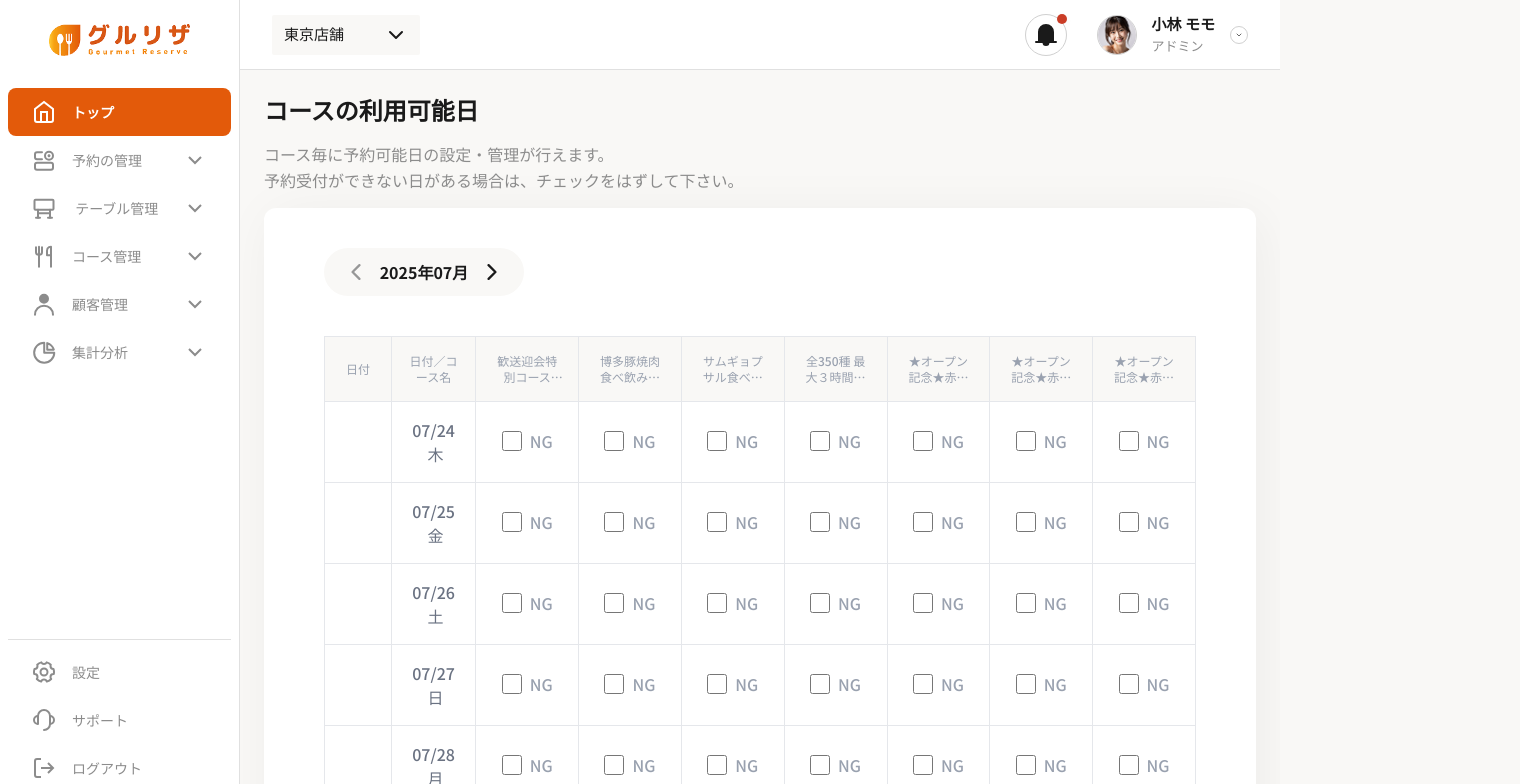
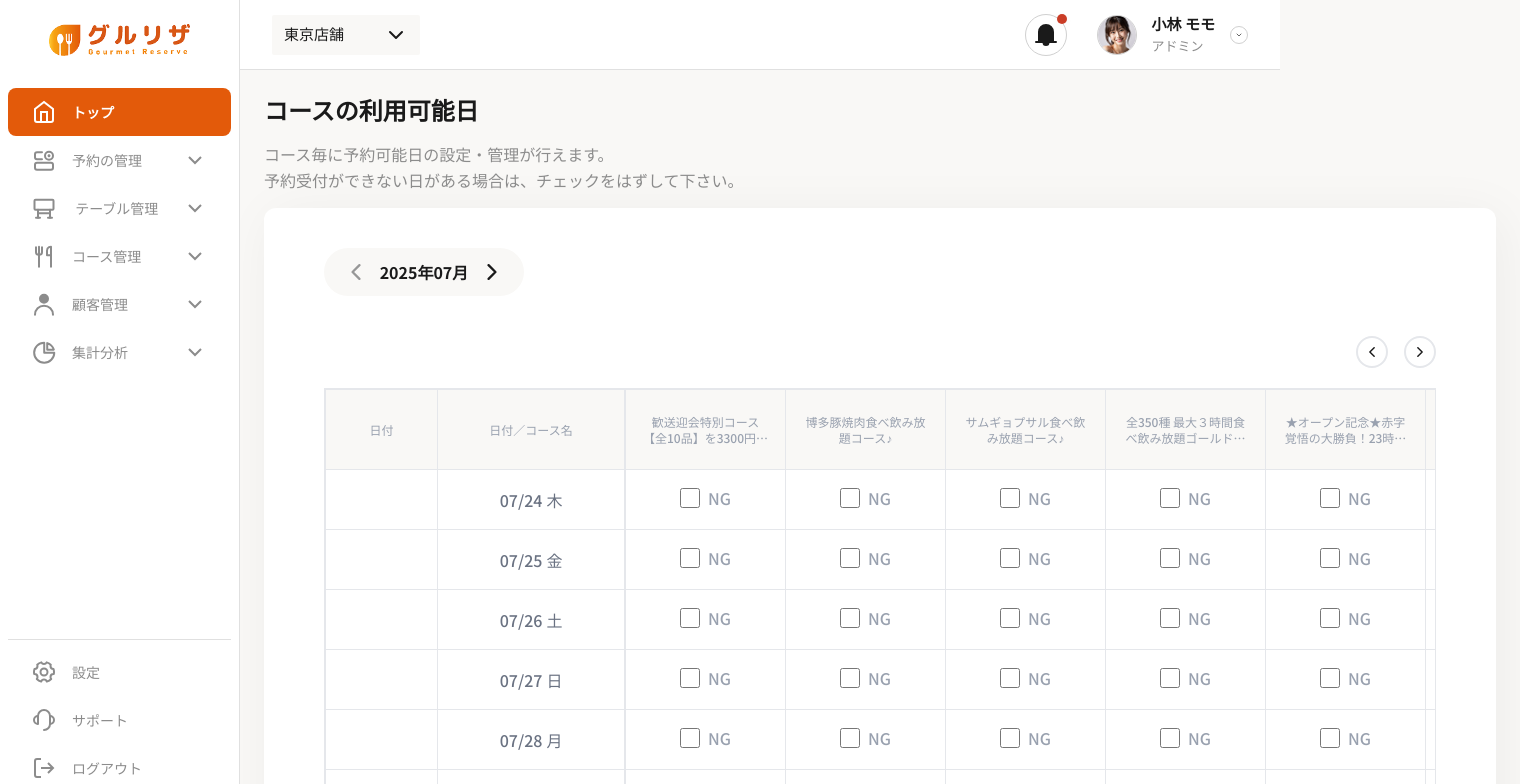
Before and after one commit to TagKrj/GourmetReserve, a React (Vite) app: page /Scr403 in a window 1280 px wide. Shown: the top 784 px of the page, 1520 px wide, since content can reach past the window. Built offline with nearby package versions, Linux system fonts and the light colour scheme.

Commit message:
feat: enhance Course Availability page with scroll functionality and course data display

```diff
--- a/src/constants/courseData.js
+++ b/src/constants/courseData.js
@@ -165,6 +165,139 @@ const courseData = {
                 "2025-08-15": true,
                 // Add more dates as needed
             }
+        },
+        {
+            id: 8,
+            name: "★オープン記念★赤字覚悟の大勝負！23時からの特別コース",
+            availability: {
+                "2025-08-01": false,
+                "2025-08-02": true,
+                "2025-08-03": true,
+                "2025-08-04": false,
+                "2025-08-05": true,
+                "2025-08-06": false,
+                "2025-08-07": true,
+                "2025-08-08": true,
+                "2025-08-09": false,
+                "2025-08-10": true,
+                "2025-08-11": false,
+                "2025-08-12": true,
+                "2025-08-13": true,
+                "2025-08-14": false,
+                "2025-08-15": true,
+                // Add more dates as needed
+            }
+        },
+        {
+            id: 9,
+            name: "★オープン記念★赤字覚悟の大勝負！23時からの特別コース",
+            availability: {
+                "2025-08-01": false,
+                "2025-08-02": true,
+                "2025-08-03": true,
+                "2025-08-04": false,
+                "2025-08-05": true,
+                "2025-08-06": false,
+                "2025-08-07": true,
+                "2025-08-08": true,
+                "2025-08-09": false,
+                "2025-08-10": true,
+                "2025-08-11": false,
+                "2025-08-12": true,
+                "2025-08-13": true,
+                "2025-08-14": false,
+                "2025-08-15": true,
+                // Add more dates as needed
+            }
+        },
+        {
+            id: 10,
+            name: "★オープン記念★赤字覚悟の大勝負！23時からの特別コース",
+            availability: {
+                "2025-08-01": false,
+                "2025-08-02": true,
+                "2025-08-03": true,
+                "2025-08-04": false,
+                "2025-08-05": true,
+                "2025-08-06": false,
+                "2025-08-07": true,
+                "2025-08-08": true,
+                "2025-08-09": false,
+                "2025-08-10": true,
+                "2025-08-11": false,
+                "2025-08-12": true,
+                "2025-08-13": true,
+                "2025-08-14": false,
+                "2025-08-15": true,
+                // Add more dates as needed
+            }
+        },
+        {
+            id: 11,
+            name: "★オープン記念★赤字覚悟の大勝負！23時からの特別コース",
+            availability: {
+                "2025-08-01": false,
+                "2025-08-02": true,
+                "2025-08-03": true,
+                "2025-08-04": false,
+                "2025-08-05": true,
+                "2025-08-06": false,
+                "2025-08-07": true,
+                "2025-08-08": true,
+                "2025-08-09": false,
+                "2025-08-10": true,
+                "2025-08-11": false,
+                "2025-08-12": true,
+                "2025-08-13": true,
+                "2025-08-14": false,
+                "2025-08-15": true,
+                // Add more dates as needed
+            }
+        },
+        {
+            id: 12,
+            name: "★オープン記念★赤字覚悟の大勝負！23時からの特別コース",
+            availability: {
+                "2025-08-01": false,
+                "2025-08-02": true,
+                "2025-08-03": true,
+                "2025-08-04": false,
+                "2025-08-05": true,
+                "2025-08-06": false,
+                "2025-08-07": true,
+                "2025-08-08": true,
+                "2025-08-09": false,
+                "2025-08-10": true,
+                "2025-08-11": false,
+                "2025-08-12": true,
+                "2025-08-13": true,
+                "2025-08-14": false,
+                "2025-08-15": true,
+                // Add more dates as needed
+            }
+        },
+        ,
+        {
+            id: 13,
+            name: "★オープン記念★赤字覚悟の大勝負！23時からの特別コース",
+            availability: {
+                "2025-08-01": false,
+                "2025-08-02": true,
+                "2025-08-03": true,
+                "2025-08-04": false,
+                "2025-08-05": true,
+                "2025-08-06": false,
+                "2025-08-07": true,
+                "2025-08-08": true,
+                "2025-08-09": false,
+                "2025-08-10": true,
+                "2025-08-11": false,
+                "2025-08-12": true,
+                "2025-08-13": true,
+                "2025-08-14": false,
+                "2025-08-15": true,
+                // Add more dates as needed
+            }
         }
     ],
     // Add more data fields as needed
--- a/src/index.css
+++ b/src/index.css
@@ -469,3 +469,16 @@ body {
         @apply block;
     }
 }
+
+.scroll-hidden {
+    overflow-x: auto;
+    scrollbar-width: none;
+    /* Firefox */
+    -ms-overflow-style: none;
+    /* IE & Edge */
+}
+
+.scroll-hidden::-webkit-scrollbar {
+    display: none;
+    /* Chrome, Safari */
+}
--- a/src/pages/screens/Scr403.jsx
+++ b/src/pages/screens/Scr403.jsx
@@ -9,6 +9,7 @@ import courseData from '../../constants/courseData';
 
 const CourseAvailabilityPage = () => {
     const fileInputRef = useRef(null);
+    const courseTableScrollRef = useRef(null);
     const [currentDate, setCurrentDate] = useState(new Date());
     const [daysInMonth, setDaysInMonth] = useState([]);
     const [availabilityData, setAvailabilityData] = useState({});
@@ -114,17 +115,44 @@ const CourseAvailabilityPage = () => {
                         </div>
 
                         {/* Course Availability Table */}
-                        <div className="mt-6 overflow-x-auto">
-                            <table className="min-w-full border-collapse">
+                        <div className="flex items-center justify-end space-x-4 mb-5 ">
+                            <div
+                                className='w-8 h-8 flex items-center justify-center rounded-full cursor-pointer border-2 border-gray-200 bg-white hover:bg-gray-100'
+                                onClick={() => {
+                                    if (courseTableScrollRef.current) {
+                                        courseTableScrollRef.current.scrollBy({ left: -200, behavior: 'smooth' });
+                                    }
+                                }}
+                            >
+                                <img src={arrowRight} alt="" style={{
+                                    width: '10px', height: '10px', transform: 'rotate(180deg)'
+                                }} />
+                            </div>
+                            <div
+                                className='w-8 h-8 flex items-center justify-center rounded-full cursor-pointer border-2 border-gray-200 bg-white hover:bg-gray-100'
+                                onClick={() => {
+                                    if (courseTableScrollRef.current) {
+                                        courseTableScrollRef.current.scrollBy({ left: 200, behavior: 'smooth' });
+                                    }
+                                }}
+                            >
+                                <img src={arrowRight} alt="" style={{
+                                    width: '10px', height: '10px', color: '#1A1A1A'
+                                }} />
+                            </div>
+                        </div>
+
+                        <div className=" overflow-x-auto flex border border-gray-200 ">
+                            <table className="min-w-[300px] border-collapse">
                                 <thead>
                                     <tr className="bg-[#F9F8F6]">
-                                        <th className="p-4 border border-gray-200 text-center text-gray-400 font-medium w-24 text-xs">日付</th>
-                                        <th className="p-4 border border-gray-200 text-center text-gray-400 font-medium w-24 text-xs">日付／コース名</th>
-                                        {courseData.courses.map(course => (
+                                        <th className="p-4 border border-gray-200 text-center text-gray-400 font-medium w-24 h-20 text-xs">日付</th>
+                                        <th className="p-4 border border-gray-200 text-center text-gray-400 font-medium w-40 text-xs">日付／コース名</th>
+                                        {/* {courseData.courses.map(course => (
                                             <th key={course.id} className="p-4 border border-gray-200 text-center text-gray-400 font-medium w-32">
                                                 <div className="text-xs line-clamp-2">{course.name}</div>
                                             </th>
-                                        ))}
+                                        ))} */}
                                     </tr>
                                 </thead>
                                 <tbody>
@@ -133,19 +161,19 @@ const CourseAvailabilityPage = () => {
 
                                         return (
                                             <tr key={day.dateString} className={day.isHoliday ? "bg-[rgba(227,90,10,0.1)]" : ""}>
-                                                <td className="p-4 border border-gray-200 text-center">
+                                                <td className="p-4 border border-gray-200 text-center h-15">
                                                     {day.isHoliday && (
                                                         <div className="inline-block px-2 py-0 border-2 border-orange-400 text-orange-500 rounded-md" title={day.isHoliday}>
                                                             祝日
                                                         </div>
                                                     )}
                                                 </td>
-                                                <td className={`p-4 border border-gray-200 text-center font-medium text-gray-500`}>
+                                                <td className={`p-4 border border-gray-200 text-center font-medium text-gray-500 h-15`}>
                                                     {day.date.toLocaleDateString('ja-JP', { month: '2-digit', day: '2-digit' }).replace('/', '/')}
                                                     <span className="ml-1">{['日', '月', '火', '水', '木', '金', '土'][dayOfWeek]}</span>
                                                 </td>
 
-                                                {courseData.courses.map(course => (
+                                                {/* {courseData.courses.map(course => (
                                                     <td key={`${course.id}-${day.dateString}`} className="p-4 border border-gray-200 text-center">
                                                         <label className="inline-flex items-center cursor-pointer">
                                                             <input
@@ -159,17 +187,57 @@ const CourseAvailabilityPage = () => {
                                                             </span>
                                                         </label>
                                                     </td>
-                                                ))}
+                                                ))} */}
                                             </tr>
                                         );
                                     })}
                                 </tbody>
                             </table>
+
+                            <div className='w-full overflow-x-auto scroll-hidden' ref={courseTableScrollRef}>
+                                <table className="min-w-[400px] border-collapse overflow-x-auto">
+                                    <thead>
+                                        <tr className="bg-[#F9F8F6]">
+                                            {courseData.courses.map(course => (
+                                                <th key={course.id} className="p-4 border border-gray-200 text-center text-gray-400 font-medium w-32 h-20">
+                                                    <div className="text-xs line-clamp-2" title={course.name}>{course.name}</div>
+                                                </th>
+                                            ))}
+                                        </tr>
+                                    </thead>
+                                    <tbody>
+                                        {daysInMonth.map(day => {
+                                            return (
+                                                <tr key={day.dateString} className={day.isHoliday ? "bg-[rgba(227,90,10,0.1)]" : ""}>
+                                                    {courseData.courses.map(course => (
+                                                        <td key={`${course.id}-${day.dateString}`} className="p-4 border border-gray-200 text-center min-w-[160px] h-15">
+                                                            <label className="inline-flex items-center cursor-pointer">
+                                                                <input
+                                                                    type="checkbox"
+                                                                    className="w-5 h-5 text-[#E35A0A] bg-gray-100 border-gray-300 rounded focus:ring-[#E35A0A] cursor-pointer accent-[#E35A0A]"
+                                                                    checked={isAvailable(course.id, day.dateString)}
+                                                                    onChange={() => toggleAvailability(course.id, day.dateString)}
+                                                                />
+                                                                <span className={`ml-2 font-medium text-gray-400`}>
+                                                                    {isAvailable(course.id, day.dateString) ? 'OK' : 'NG'}
+                                                                </span>
+                                                            </label>
+                                                        </td>
+                                                    ))}
+                                                </tr>
+                                            );
+                                        })}
+                                    </tbody>
+                                </table>
+                            </div>
+
                         </div>
 
                         {/* Save Button */}
-                        <div className="flex justify-end mt-6">
-                            <ButtonPrimary label="保存" onClick={() => alert('予約可能日が保存されました')} />
+                        <div className="flex justify-center mt-6">
+                            <ButtonPrimary >
+                                予約可能日を確定する
+                            </ButtonPrimary>
                         </div>
                     </div>
                 }
```
